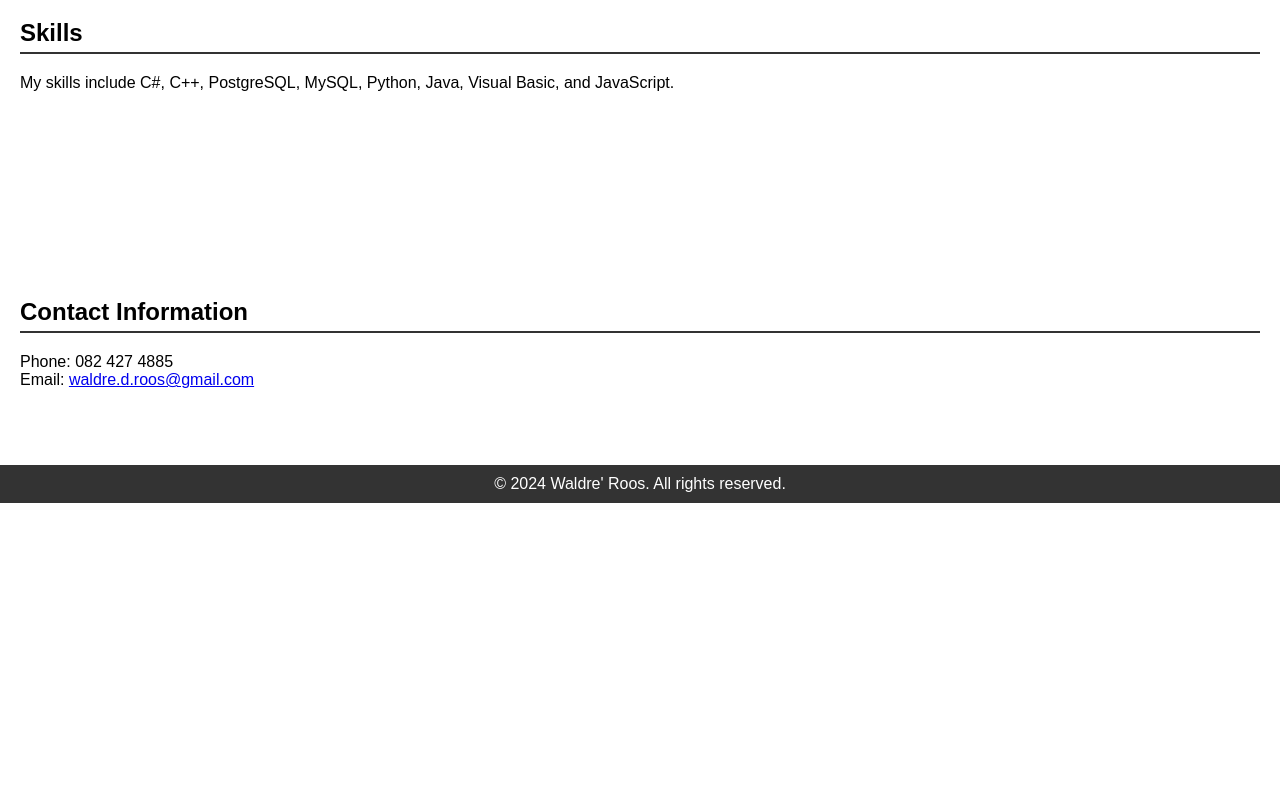
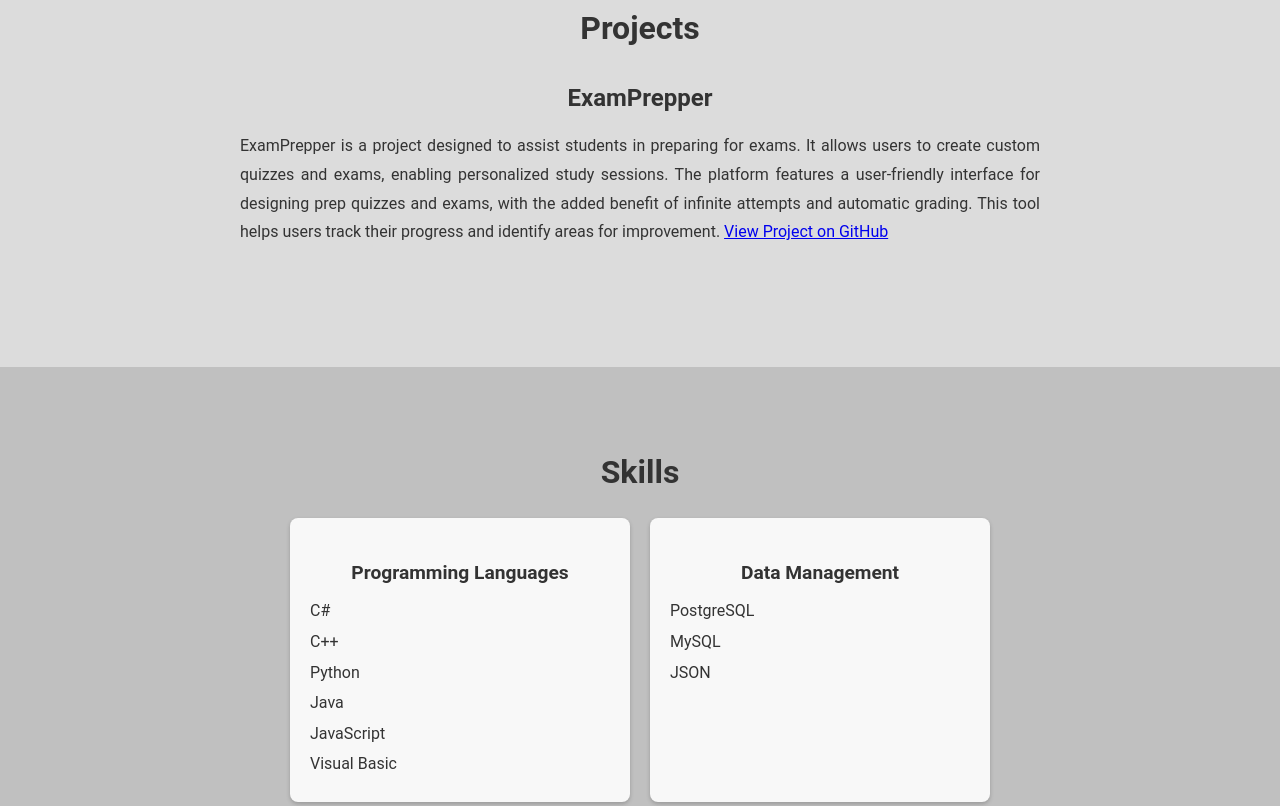
Before and after one commit to RoyaleNite/waldre-roos.github.io, a plain HTML site: page home.html in a window 1280 px wide. Shown: the part 1360-2166 px from the top of the page. Before the commit the page ends 1863 px from the top, so only its background shows below. Drawn offline with Linux system fonts and the light colour scheme; a script that the page names is missing.

Commit message:
Added css and expanded HTML

```diff
--- a/home.html
+++ b/home.html
@@ -50,7 +50,7 @@
     <ul>
       <li><strong>Education:</strong> Achieved Grade 12 (Matric) in 2020 and currently pursuing a Bachelor's degree in Information Technology at North West University, expected to graduate in 2024.</li>
       <li><strong>Professional Experience:</strong> Working as a junior software developer at Labserve Analytical Services, where I have contributed to various projects and developed skills in multiple programming languages and technologies.</li>
-      <li><strong>Technical Skills:</strong> Proficiency in C#, C++, PostgreSQL, MySQL, Python, Java, Visual Basic, and JavaScript.</li>
+      <li><strong>Technical Skills:</strong> Proficiency in C#, C++, PostgreSQL, MySQL, Python, Java, Visual Basic, JavaScript, and JSON.</li>
       <li><strong>Achievements:</strong> Successful completion of significant projects, including the development of ExamPrepper, a tool designed to aid in exam preparation.</li>
       <li><strong>Certificates:</strong>
         <ul>
@@ -72,9 +72,27 @@
 
   <section id="skills">
     <h2>Skills</h2>
-    <p>
-      My skills include C#, C++, PostgreSQL, MySQL, Python, Java, Visual Basic, and JavaScript.
-    </p>
+    <div class="skills-container">
+      <div class="skill-item">
+        <h3>Programming Languages</h3>
+        <ul>
+          <li>C#</li>
+          <li>C++</li>
+          <li>Python</li>
+          <li>Java</li>
+          <li>JavaScript</li>
+          <li>Visual Basic</li>
+        </ul>
+      </div>
+      <div class="skill-item">
+        <h3>Data Management</h3>
+        <ul>
+          <li>PostgreSQL</li>
+          <li>MySQL</li>
+          <li>JSON</li>
+        </ul>
+      </div>
+    </div>
   </section>
 
   <section id="contact">
@@ -86,7 +104,9 @@
   </section>
 
   <footer>
-    <p>&copy; 2024 Waldre' Roos. All rights reserved.</p>
+    <div class="footer-content">
+      <p>&copy; 2024 Waldre' Roos. All rights reserved.</p>
+    </div>
   </footer>
 
   <script src="scripts.js"></script>
--- a/styling.css
+++ b/styling.css
@@ -1,26 +1,31 @@
-/* styles.css */
+/* styling.css */
 
 /* General Styles */
 body {
-    font-family: Arial, sans-serif;
+  font-family: 'Roboto', sans-serif; /* Use the imported font */
   margin: 0;
   padding: 0;
+  color: #333;
+  line-height: 1.6;
 }
 
+/* Header Styling */
 header {
   position: fixed;
   top: 0;
   width: 100%;
-    background-color: #333;
+  background-color: #222; /* Darker background for better contrast */
   color: #fff;
   z-index: 1000;
+  box-shadow: 0 2px 4px rgba(0, 0, 0, 0.2); /* Subtle shadow for depth */
 }
 
 nav {
   display: flex;
   justify-content: center;
   align-items: center;
-    padding: 10px 0;
+  padding: 15px 20px; /* Adjusted padding for a thicker navbar */
+  background-color: #222; /* Consistent with the header */
 }
 
 nav ul {
@@ -28,50 +33,145 @@
   margin: 0;
   padding: 0;
   display: flex;
+  align-items: center; /* Ensure items are centered vertically */
 }
 
 nav ul li {
-    margin: 0 15px;
+  position: relative; /* For positioning the separator */
+  margin: 0; /* Remove default margin */
 }
 
 nav ul li a {
   text-decoration: none;
-    color: #fff;
-    font-weight: bold;
-    padding: 5px 10px;
-    transition: background-color 0.3s, color 0.3s;
+  color: #fff; /* Default text color */
+  font-weight: 700; /* Bolder font weight for better readability */
+  padding: 10px 20px; /* Increased padding for larger clickable area */
+  transition: color 0.3s; /* Smooth transition for text color */
+  border-radius: 5px; /* Rounded corners */
+  font-size: 1em; /* Adjust font size for better balance */
+  display: inline-block; /* Ensure the links are displayed inline */
+  white-space: nowrap; /* Prevent text from wrapping */
 }
 
 nav ul li a:hover,
 nav ul li a.active {
-    background-color: #555;
-    color: #fff;
-    border-radius: 5px;
+  color: #ddd; /* Highlight text color on hover */
 }
 
 /* Section Styling */
 section {
-    padding: 60px 20px;
-    margin-top: 50px; /* Space for fixed header */
+  padding: 80px 20px; /* Increased padding to accommodate the thicker navbar */
+  margin: 0; /* Ensure no extra margin is applied */
+}
+
+section:nth-of-type(odd) {
+  background-color: #dcdcdc; /* Light gray background for odd sections */
+}
+
+section:nth-of-type(even) {
+  background-color: #c0c0c0; /* Slightly darker gray background for even sections */
 }
 
 h2 {
-    border-bottom: 2px solid #333;
-    padding-bottom: 5px;
-    margin-bottom: 20px;
+  text-align: center; /* Center-align section headers */
+  margin: 0 0 20px 0; /* Space below heading */
+  font-weight: 700; /* Bolder headings */
+  font-size: 2em; /* Larger font size for headings */
+  color: #333; /* Ensure header color matches text */
+  border: none; /* Remove the underline */
+}
+
+/* Paragraph and List Styling */
+p {
+  text-align: justify; /* Justify text in paragraphs */
+  margin: 0 auto;
+  max-width: 800px; /* Limit width for better readability */
+  line-height: 1.8; /* Increased line height for readability */
+  margin-bottom: 20px; /* Space between paragraphs */
+}
+
+ul {
+  padding-left: 0;
+  text-align: left; /* Align list items to the left */
+  margin: 0 auto;
+  max-width: 800px; /* Limit width for better readability */
+}
+
+ul li {
+  margin-bottom: 10px; /* Space between list items */
+}
+
+.project-item {
+  margin-bottom: 40px; /* Increased spacing between projects */
+  text-align: center; /* Center-align project description */
+}
+
+.project-item h3 {
+  font-weight: 700; /* Bolder project titles */
+  font-size: 1.5em; /* Larger font size for project titles */
+  margin-bottom: 15px; /* Space below project titles */
+}
+
+/* Skills Section Styling */
+.skills-container {
+  display: flex;
+  flex-wrap: wrap;
+  justify-content: center;
+  gap: 20px; /* Space between skill items */
+}
+
+.skill-item {
+  background-color: #f8f8f8; /* Light background for skill items */
+  border-radius: 8px; /* Rounded corners */
+  box-shadow: 0 2px 4px rgba(0, 0, 0, 0.2); /* Subtle shadow for depth */
+  padding: 20px;
+  width: 300px; /* Fixed width for skill items */
+  text-align: center; /* Center-align text within skill items */
+}
+
+.skill-item h3 {
+  font-weight: 700; /* Bolder skill section titles */
+  font-size: 1.2em; /* Slightly larger font size for skill titles */
+  margin-bottom: 10px; /* Space below skill section titles */
+}
+
+.skill-item ul {
+  list-style-type: none; /* Remove default list styling */
+  padding: 0;
+  margin: 0;
+}
+
+.skill-item ul li {
+  font-size: 1em; /* Adjust font size for list items */
+  margin-bottom: 5px; /* Space between list items */
 }
 
 /* Footer Styling */
 footer {
-    background-color: #333;
+  background-color: #222; /* Dark background for footer */
   color: #fff;
-    text-align: center;
-    padding: 10px 0;
+  text-align: center; /* Center-align text in the footer */
+  padding: 20px 0; /* Adjust padding for spacing */
   position: relative;
-    bottom: 0;
+  margin-top: 10px; /* Ensure margin-top is as requested */
   width: 100%;
 }
 
-  footer p {
-    margin: 0;
+.footer-content {
+  display: flex;
+  justify-content: center;
+  align-items: center;
+  height: 100%;
 }
+
+/* Responsive Design */
+@media (max-width: 768px) {
+  nav ul {
+    flex-direction: column;
+    align-items: flex-start; /* Align items to the start */
+  }
+
+  nav ul li {
+    margin-bottom: 10px; /* Space between nav items on mobile */
+  }
+}
```
Lines whose indentation alone changed are shown as unchanged.
